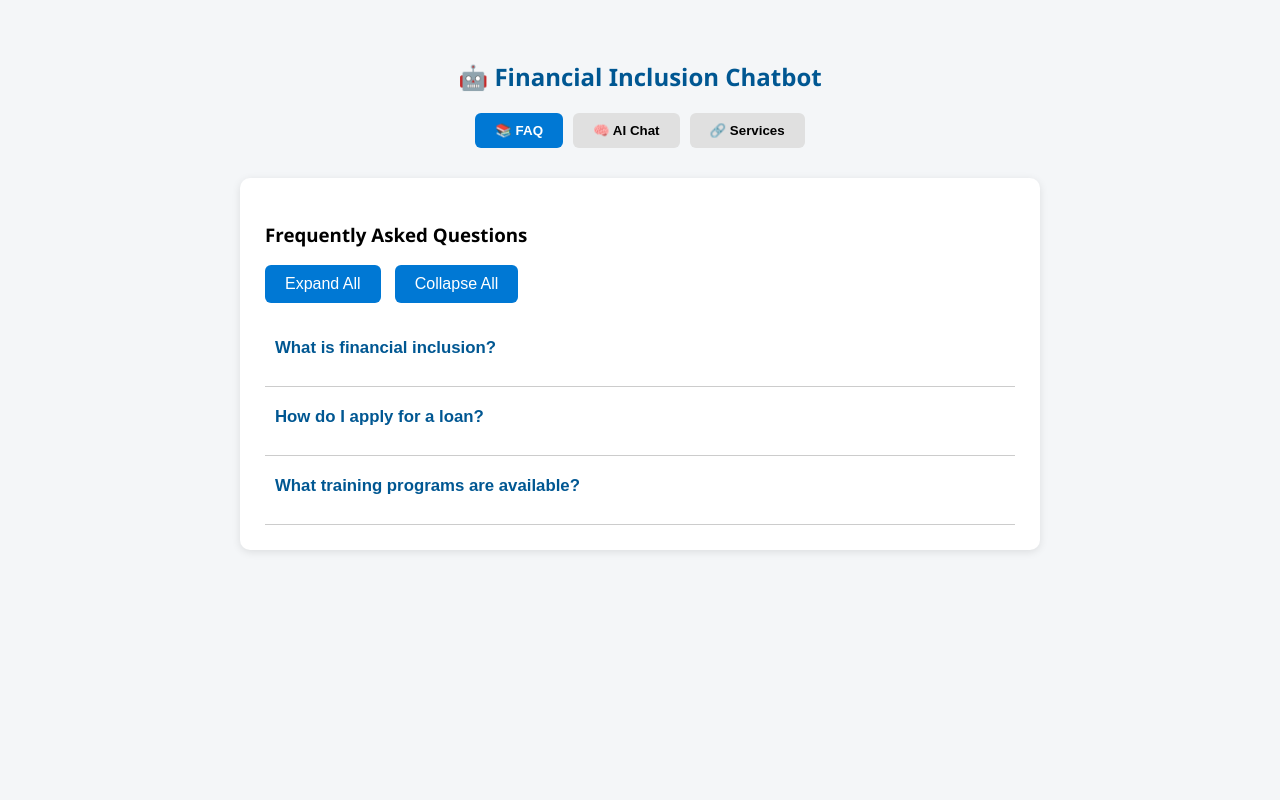
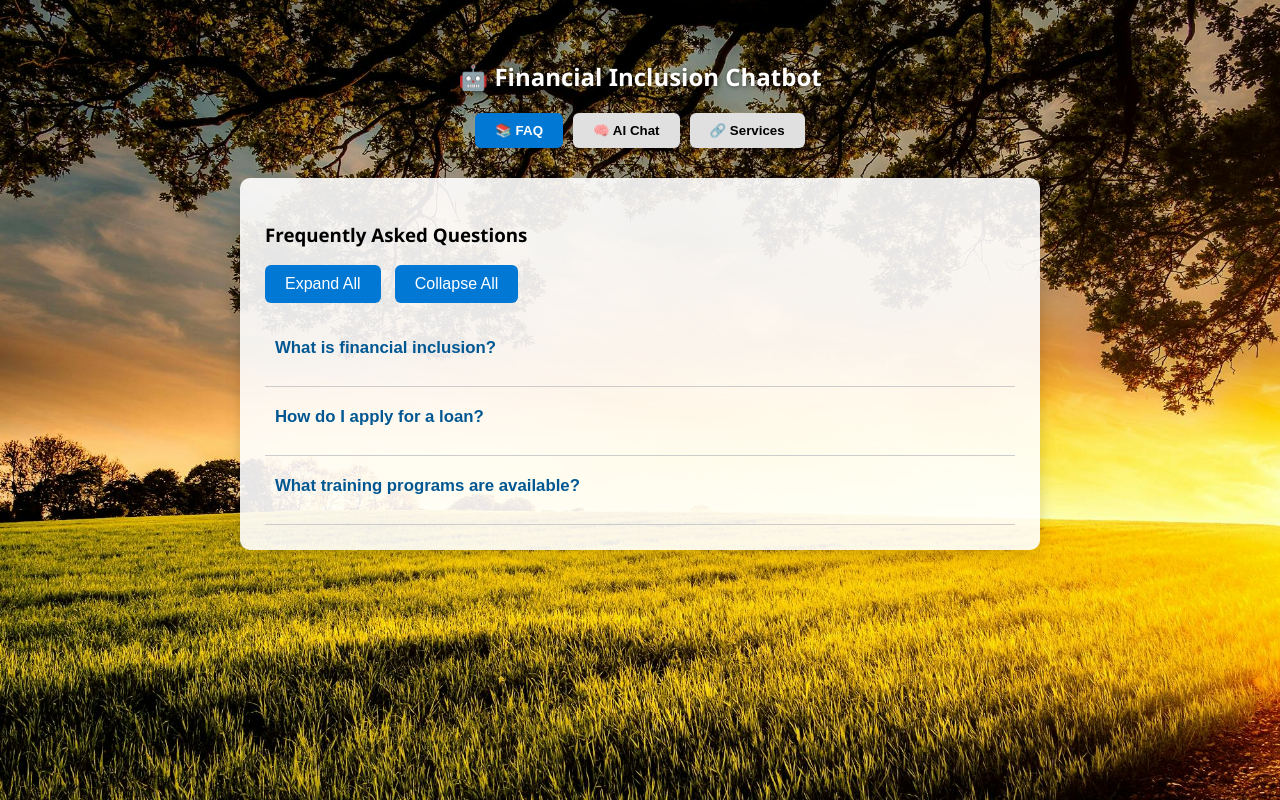
Before and after one commit to punithavalli-ayyasamy/Hackathon2025, a Flask app: page / in a window 1280 px wide. Run offline with Flask 3, Linux system fonts and the light colour scheme.

Commit message:
AddedImage

```diff
--- a/static/css/style.css
+++ b/static/css/style.css
@@ -13,8 +13,9 @@ body {
 }
 
 h2 {
-  color: #005792;
+  color: #fff; /* 👈 White text */
   margin-bottom: 20px;
+  text-shadow: 1px 1px 4px rgba(0, 0, 0, 0.5); /* ✅ Optional: makes white text readable on any background */
 }
 
 .nav-tabs {
@@ -148,3 +149,31 @@ button:hover,
   padding: 12px;
   max-height: 500px;
 }
+
+body {
+  background-image: url('../images/pexels-pixabay-461960.jpg');
+  background-size: cover;
+  background-position: center;
+  background-repeat: no-repeat;
+  background-attachment: fixed;
+  color: #fff;
+}
+
+
+.section {
+  background: rgba(255, 255, 255, 0.9);
+  color: #000;
+}
+
+
+.response {
+  background-color: rgba(231, 243, 255, 0.95);
+  color: #000;
+}
+
+
+.section,
+.response,
+.service-links a {
+  box-shadow: 0 4px 15px rgba(0, 0, 0, 0.15);
+}
```
Also changed, not shown: static/images/pexels-pixabay-461960.jpg (added).
